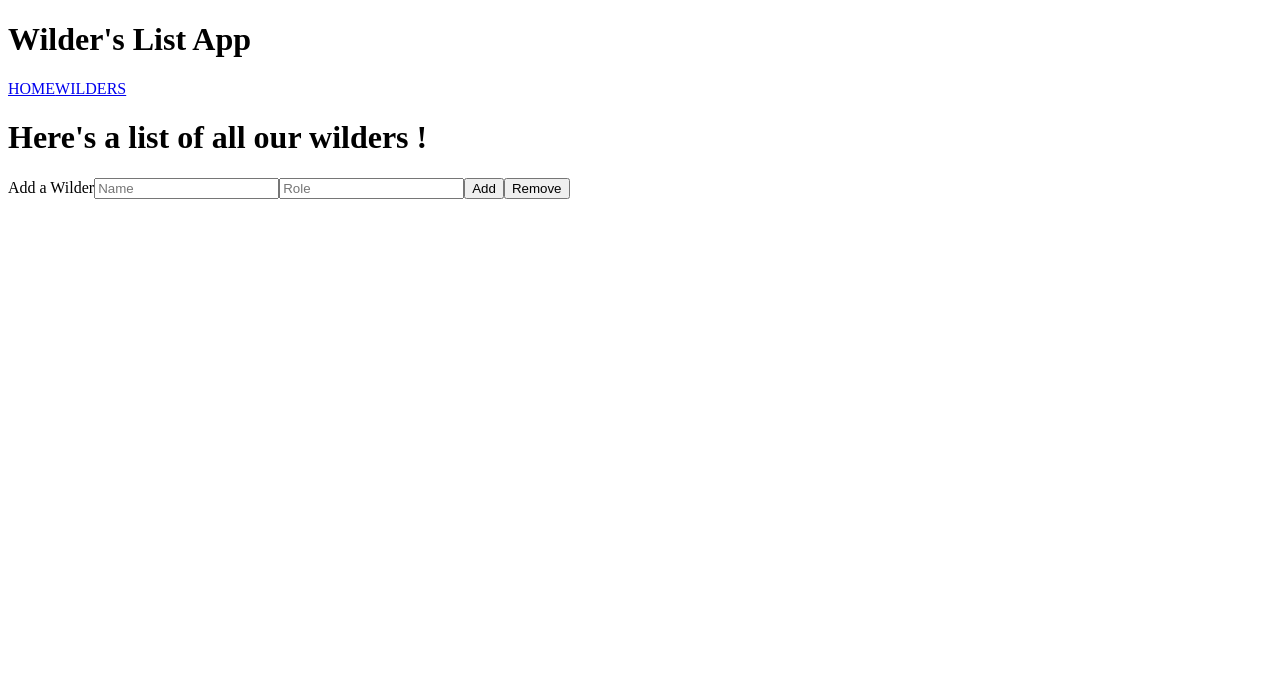
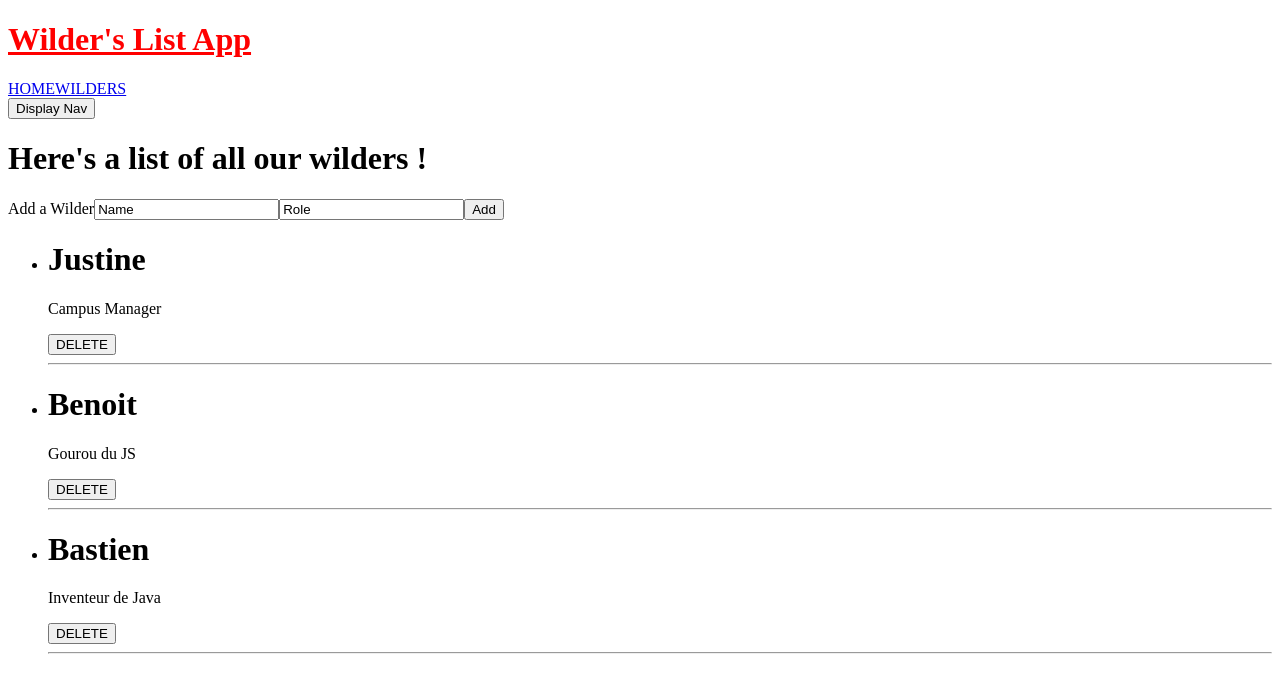
Before and after one commit to kerunix/wcs-angular, an Angular app: page /wilders in a window 1280 px wide. Shown: the top 692 px of the page. Built offline with nearby package versions, Linux system fonts and the light colour scheme.

Commit message:
Added ngClass directive to app title and ngFor to our list of wilders

```diff
--- a/src/app/app.component.css
+++ b/src/app/app.component.css
@@ -0,0 +1,7 @@
+.red {
+  color: red;
+}
+
+.underlined {
+  text-decoration: underline;
+}
--- a/src/app/app.component.html
+++ b/src/app/app.component.html
@@ -1,12 +1,12 @@
-<h1>Wilder's List App</h1>
+<!-- With hardcoded data -->
+<!-- <h1 [ngClass]="{'red': true, 'underlined': true}">Wilder's List App</h1> -->
 
-<div class="nav">
-  <!-- Works but won't prevent the page from reloading -->
-  <!-- <a href="/">HOME</a>
-  <a href="/wilders">WILDERS</a> -->
+<!-- With data from the component.ts -->
+<h1 [ngClass]="titleClasses">Wilder's List App</h1>
 
-  <!-- Using routerLink prevents the page from reloading. SMOOOOOOOOTH ! -->
+<div class="nav" *ngIf="displayNav">
   <a routerLink="/">HOME</a>
   <a routerLink="/wilders">WILDERS</a>
 </div>
+<button (click)="displayNav = !displayNav">Display Nav</button>
 <router-outlet></router-outlet>
--- a/src/app/app.component.ts
+++ b/src/app/app.component.ts
@@ -7,22 +7,15 @@ import { Component } from '@angular/core';
 })
 export class AppComponent {
   title = 'app';
+  displayNav = true;
 
-  // Input data for children component
+  titleClasses = {
+    'red': true,
+    'underlined': true,
+  };
+
   wilder = {
     name: 'Justine',
     role: 'Campus Manager'
   };
-
-  // Runs when associated event is emitted
-  // Uses the event
-  onWilderAdded(event) {
-    alert(event);
-  }
-
-  // Runs when associated event is emitted
-  // Does not the event
-  onWilderRemoved() {
-    alert('You removed a wilder !');
-  }
 }
--- a/src/app/app.module.ts
+++ b/src/app/app.module.ts
@@ -1,8 +1,6 @@
 import { BrowserModule } from '@angular/platform-browser';
 import { NgModule } from '@angular/core';
 import { FormsModule } from '@angular/forms';
-
-// Import RouterModules and the routes we configured
 import { RouterModule} from '@angular/router';
 import { routes } from './app-routing.module';
 
@@ -19,7 +17,6 @@ import { WildersListComponent } from './wilders-list/wilders-list.component';
   imports: [
     BrowserModule,
     FormsModule,
-    // Gives the routes as a configuration to our RouterModule
     RouterModule.forRoot(routes),
   ],
   providers: [],
--- a/src/app/home/home.component.html
+++ b/src/app/home/home.component.html
@@ -1,7 +1,5 @@
 <h1>{{ homeTitle }}</h1>
-<!-- String Interpolation -->
 
-<!-- Two-way data binding with ngModel -->
 <label>Enter your name so we can welcome you !</label>
 <input [(ngModel)]="userName">
 <p>Hello {{ userName }} !!</p>
--- a/src/app/home/home.component.ts
+++ b/src/app/home/home.component.ts
@@ -7,10 +7,8 @@ import { Component, OnInit } from '@angular/core';
 })
 export class HomeComponent implements OnInit {
 
-  // Data for string interpolation
   homeTitle = 'Welcome to your Wild Code School application !';
 
-  // Data for two-way data binding
   userName = '';
 
   constructor() { }
--- a/src/app/wilders-list/wilders-list.component.html
+++ b/src/app/wilders-list/wilders-list.component.html
@@ -1,18 +1,22 @@
 <h1>
   Here's a list of all our wilders !
 </h1>
+<label>Add a Wilder</label>
+<input [(ngModel)]="name">
+<input [(ngModel)]="role">
 
+<button (click)="addWilder('You Added a Wilder !')">Add</button>
 
-<!-- Property binding -->
-<label>Add a Wilder</label>
-<!-- Using directives -->
-<input [placeholder]="namePlaceholder">
-<!-- Using String Interpolation -->
-<input placeholder="{{ rolePlaceholder }}">
-
-<!-- Natives Event binding -->
-
-<!-- Not using the Event Object -->
-<button (click)="addWilder('You Added a Wilder !')">Add</button>
-<!-- Using the Event Object -->
-<button (click)="removeWilder()">Remove</button>
+<div class="list">
+  <ul>
+    <!-- Iterate through our Array, displayind as many li element as needed. -->
+    <li *ngFor="let wilder of wilders; let i = index">
+      <!-- wilder refers to the current index in the Array -->
+      <!-- i is the numerical value of the index provided by Angular -->
+      <h1>{{ wilder.name }}</h1>
+      <p>{{ wilder.role }}</p>
+      <button (click)='removeWilder(i)'>DELETE</button>
+      <hr>
+    </li>
+  </ul>
+</div>
--- a/src/app/wilders-list/wilders-list.component.ts
+++ b/src/app/wilders-list/wilders-list.component.ts
@@ -7,19 +7,35 @@ import { Component, OnInit } from '@angular/core';
 })
 export class WildersListComponent implements OnInit {
 
-  // Removed eventEmitters and inputs since we added routes so no more parent component
-  namePlaceholder = 'Name';
-  rolePlaceholder = 'Role';
+  name = 'Name';
+  role = 'Role';
+
+  wilders = [
+    {
+      name: 'Justine',
+      role: 'Campus Manager'
+    },
+    {
+      name: 'Benoit',
+      role: 'Gourou du JS'
+    },
+    {
+      name: 'Bastien',
+      role: 'Inventeur de Java'
+    }
+  ];
 
   constructor() {}
 
   ngOnInit() {}
 
+  // Add a wilder using two-way data binding
   addWilder(value) {
-    alert(value);
+    this.wilders.push({name: this.name, role: this.role});
   }
 
-  removeWilder() {
-    alert('You removed a Wilder !');
+  // Remove a wilder at a specific index
+  removeWilder(index) {
+    this.wilders.splice(index, 1);
   }
 }
```
Also changed, not shown: src/app/app-routing.module.ts (+0 -7 lines).
